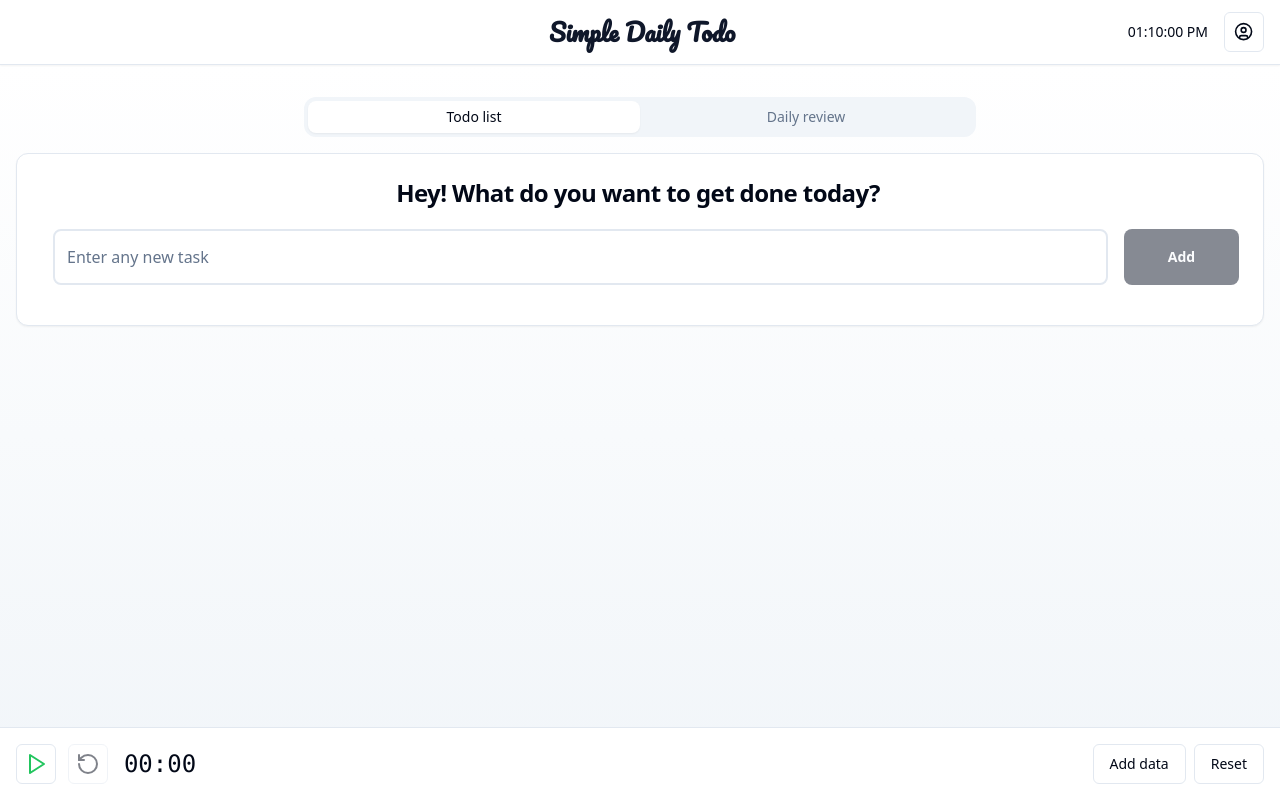
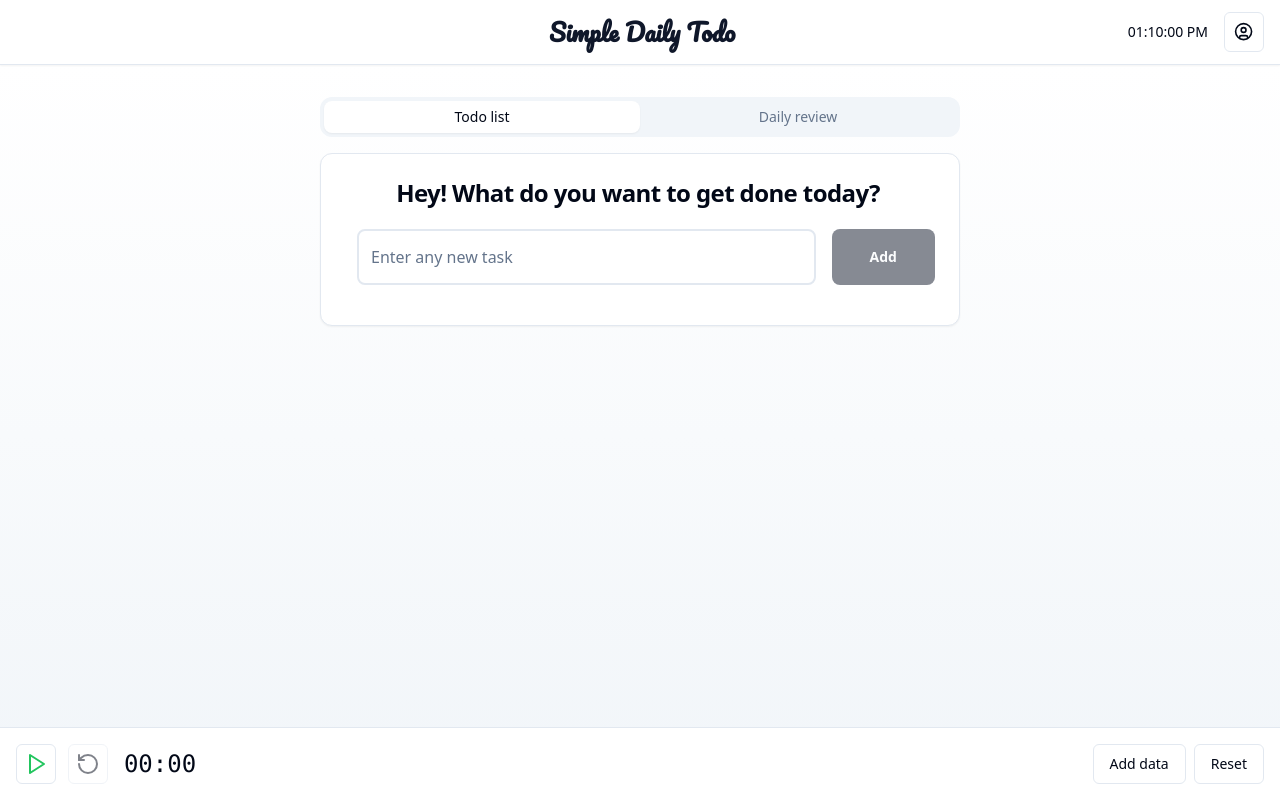
Before and after one commit to Simonlin7972/simple-daily-todo, a React (Vite) app: page / in a window 1280 px wide. Built offline with nearby package versions, Linux system fonts and the light colour scheme; the HTML template or start-up script is replaced by a standard one.

Commit message:
fix defualt width

```diff
--- a/src/components/TodoList.tsx
+++ b/src/components/TodoList.tsx
@@ -283,7 +283,7 @@ export function TodoList() {
       <DragDropContext onDragEnd={onDragEnd}>
         <div className="flex flex-col justify-center h-full py-4">
 
-          <div className="container mx-auto px-4">
+          <div className={`container mx-auto px-4 ${completedTodos.length === 0 ? 'max-w-2xl' : ''}`}>
           <SharedTabs />
             <div className={`grid ${completedTodos.length > 0 ? 'lg:grid-cols-2' : 'lg:grid-cols-1 lg:place-items-center'} gap-4 mx-auto`}>
               <TodoPanel
--- a/src/components/TodoPanel.tsx
+++ b/src/components/TodoPanel.tsx
@@ -70,7 +70,7 @@ export const TodoPanel: React.FC<TodoPanelProps> = ({
   };
 
   return (
-    <Card className="w-full h-full lg:max-w-2xl min-w-full shadow-sm rounded-xl">
+    <Card className="w-full h-full min-w-full lg:max-w-2xl shadow-sm rounded-xl">
       <CardHeader>
         {/* 顯示標題文字 */}
         <CardTitle className="typewriter-title">
```
